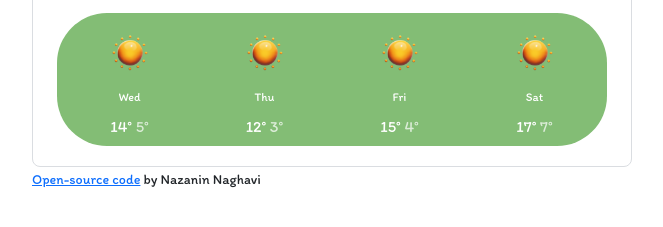
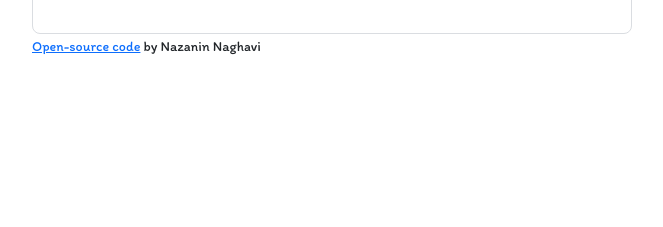
Before and after one commit to nazaninsnr/Vanilla-Weather-App, a plain HTML site: page index.html in a window 1280 px wide. Shown: the part 231-458 px from the top of the page, without its empty margins (308-971 px from the left). Drawn offline with nearby package versions, Linux system fonts and the light colour scheme; no server answers.

Commit message:
Remove the forecast structure

```diff
--- a/index.html
+++ b/index.html
@@ -70,44 +70,6 @@
               </span>
             </div>
           </div>
-          <div class="row weekdays">
-            <div class="col-md-3">
-              <ul>
-                <li>
-                  <img src="images/sun.png" alt="" class="icon" />
-                </li>
-                <li class="days">Wed</li>
-                <li>14° <span class="temperature">5°</span></li>
-              </ul>
-            </div>
-            <div class="col-md-3">
-              <ul>
-                <li>
-                  <img src="images/sun.png" alt="" class="icon" />
-                </li>
-                <li class="days">Thu</li>
-                <li>12° <span class="temperature">3°</span></li>
-              </ul>
-            </div>
-            <div class="col-md-3">
-              <ul>
-                <li>
-                  <img src="images/sun.png" alt="" class="icon" />
-                </li>
-                <li class="days">Fri</li>
-                <li>15° <span class="temperature">4°</span></li>
-              </ul>
-            </div>
-            <div class="col-md-3">
-              <ul>
-                <li>
-                  <img src="images/sun.png" alt="" class="icon" />
-                </li>
-                <li class="days">Sat</li>
-                <li>17° <span class="temperature">7°</span></li>
-              </ul>
-            </div>
-          </div>
         </div>
         <small>
           <a
```
